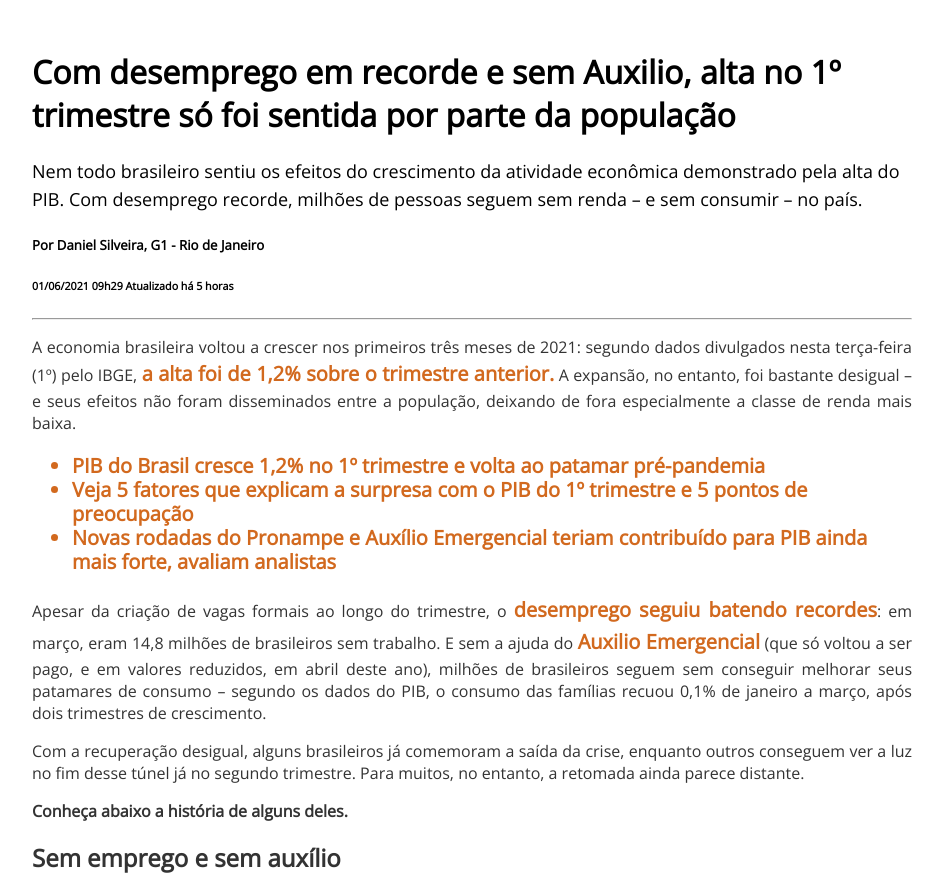
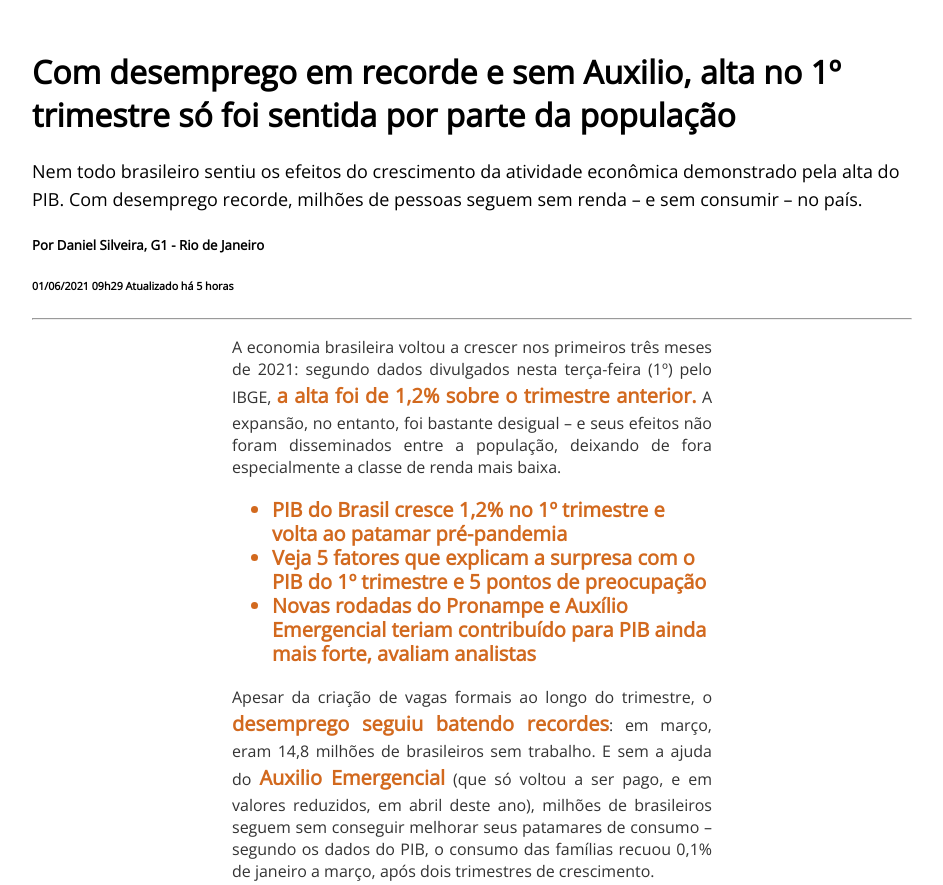
Before and after one commit to TioMarreco/Site-G1, a plain HTML site: page index.html in a window 1280 px wide. Shown: the top 885 px of the page, without its empty margins (168-1111 px from the left). Drawn offline with nearby package versions, Linux system fonts and the light colour scheme.

Commit message:
trabalho de Web G1 pronto

```diff
--- a/style.css
+++ b/style.css
@@ -31,6 +31,7 @@ ul{
 main{
     text-align: justify;
     color: #333333;
+    margin: 0px 200px
 }
 section{
     font-size: 24px;
```
